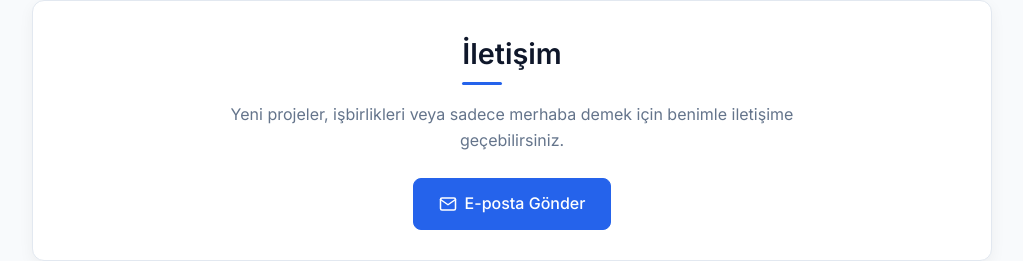
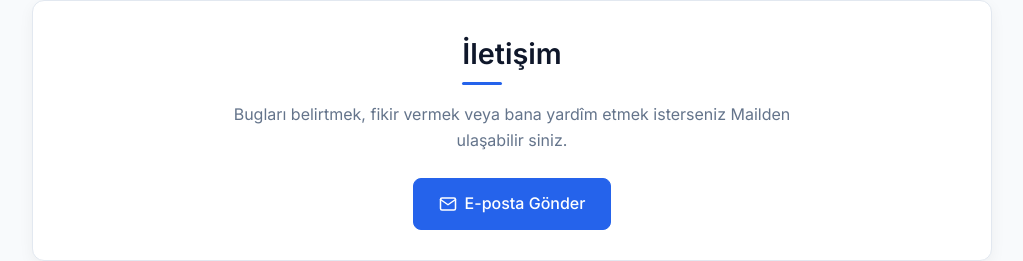
Before and after one commit to emirontop/About-me, a Next.js app: page / in a window 1280 px wide. Shown: the part 1717-1978 px from the top of the page, without its empty margins (128-1151 px from the left). Built offline with nearby package versions, Linux system fonts and the light colour scheme.

Commit message:
Update index.js

```diff
--- a/pages/index.js
+++ b/pages/index.js
@@ -106,7 +106,7 @@ export default function Home() {
       <section className="contact">
         <h2>İletişim</h2>
         <p>
-          Yeni projeler, işbirlikleri veya sadece merhaba demek için benimle iletişime geçebilirsiniz.
+        Bugları belirtmek, fikir vermek veya bana yardîm etmek isterseniz Mailden ulaşabilir siniz.
         </p>
         <div className="contact-buttons">
           <a href="mailto:dincemirata@gmail.com" className="contact-btn">
```
